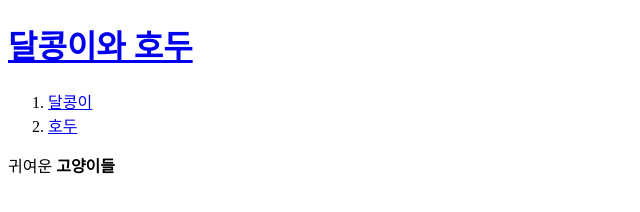
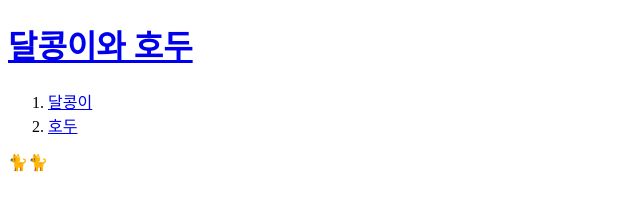
Before and after one commit to nuyh02/-, a plain HTML site: page index.html in a window 1280 px wide. Shown: the whole page, without its empty margins (0-640 px from the left). Drawn offline with Linux system fonts and the light colour scheme.

Commit message:
Update index.html

```diff
--- a/index.html
+++ b/index.html
@@ -10,7 +10,7 @@
     </ol>
   </head>
   <body>
-    귀여운 <b>고양이들</b>
+    🐈🐈
 
   </body>
 </html>
```
